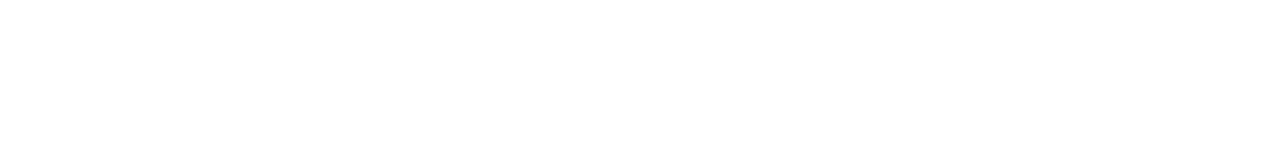
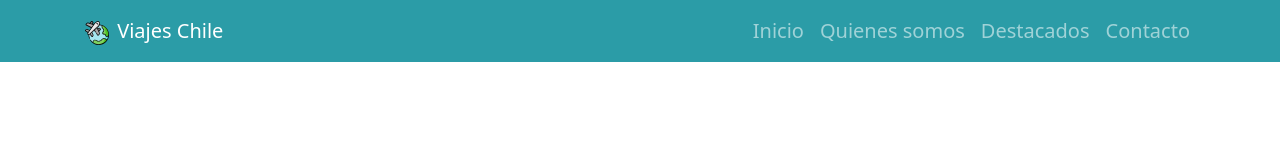
Before and after one commit to Alexandra-Aguilar/ViajesChile, a plain HTML site: page index.html in a window 1280 px wide. Drawn offline with nearby package versions, Linux system fonts and the light colour scheme.

Commit message:
Se crea navbar y se agrega color#2B9CA7 a la clase navbar haciendo uso de variable

```diff
--- a/assets/css/style.css
+++ b/assets/css/style.css
@@ -0,0 +1,7 @@
+:root{
+    --main-bg-color: #2B9CA7;
+}
+
+.navbar{
+    background-color: var(--main-bg-color);
+}
--- a/index.html
+++ b/index.html
@@ -17,6 +17,36 @@
     <link rel="stylesheet" href="https://cdnjs.cloudflare.com/ajax/libs/font-awesome/6.5.1/css/all.min.css">
 </head>
 <body>
+    <!-- NAVBAR -->
+    <nav class="navbar navbar-expand-lg navbar-dark fixed-top">
+        <div class="container">
+            <a class="navbar-brand" href="#carouselExample">
+                <img src="assets/img/viajes.svg" alt="viajes" width="30" height="24">
+                Viajes Chile
+            </a>
+            <button class="navbar-toggler" type="button" data-bs-toggle="collapse"
+                aria-controls="navbarSupportedContent" aria-expanded="false" aria-label="Toggle navigation">
+                <span class="navbar-toggler-icon"></span>
+            </button>
+            <div class="collapse navbar-collapse" id="navbarSupportedContent">
+                <ul class="navbar-nav ms-auto mb-2 mb-lg-0 fs-5">
+                    <li class="nav-item">
+                        <a class="nav-link" href="#carouselExample">Inicio</a>
+                    </li>
+                    <li class="nav-item">
+                        <a class="nav-link" href="#section1">Quienes somos</a>
+                    </li>
+                    <li class="nav-item">
+                        <a class="nav-link" href="#section2">Destacados</a>
+                    </li>
+                    <li class="nav-item">
+                        <a class="nav-link" href="#section3">Contacto</a>
+                    </li>
+                </ul>
+            </div>
+        </div>
+    </nav>
+
     <script src="https://cdn.jsdelivr.net/npm/bootstrap@5.3.3/dist/js/bootstrap.bundle.min.js"></script>
     <script src="https://cdn.jsdelivr.net/npm/@popperjs/core@2.11.8/dist/umd/popper.min.js"></script>
     <script src="https://code.jquery.com/jquery-3.7.1.min.js"></script>
```
